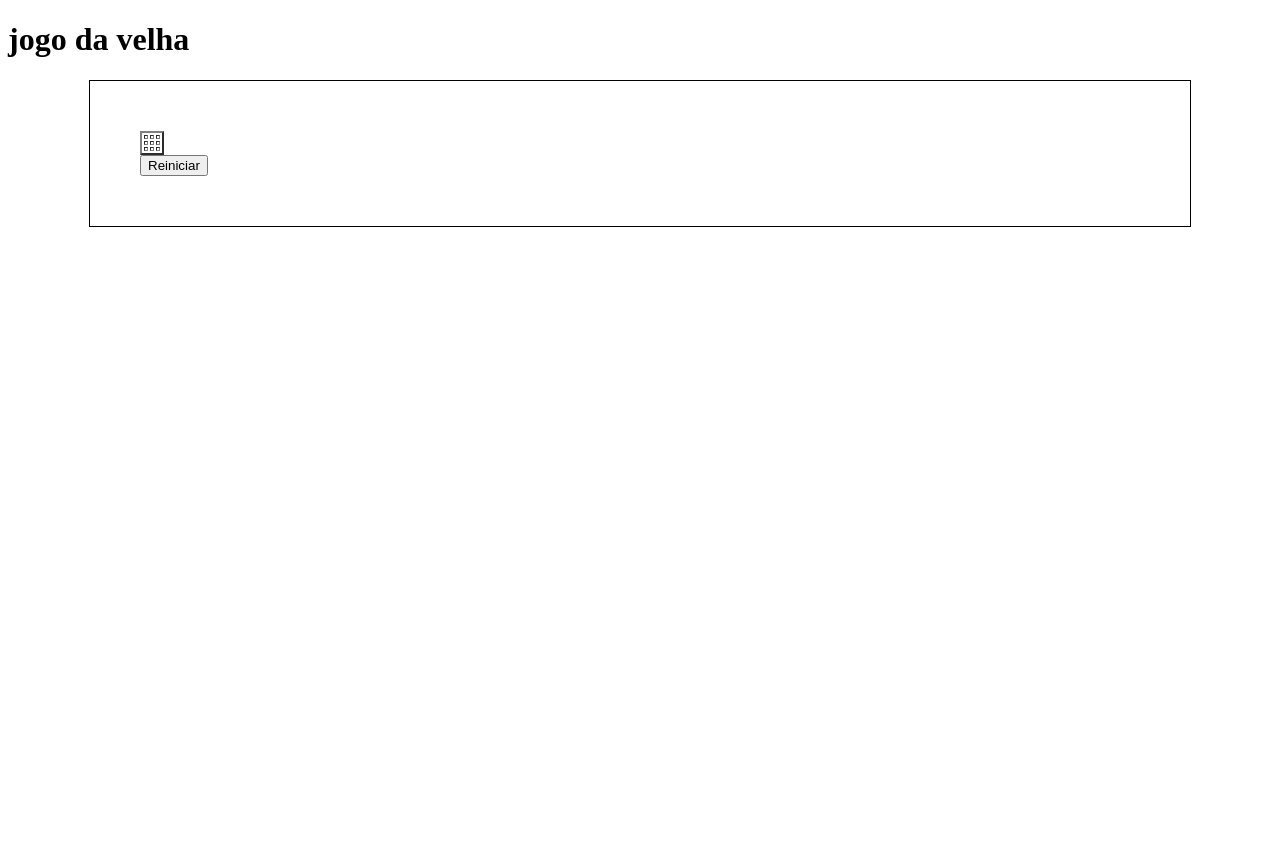
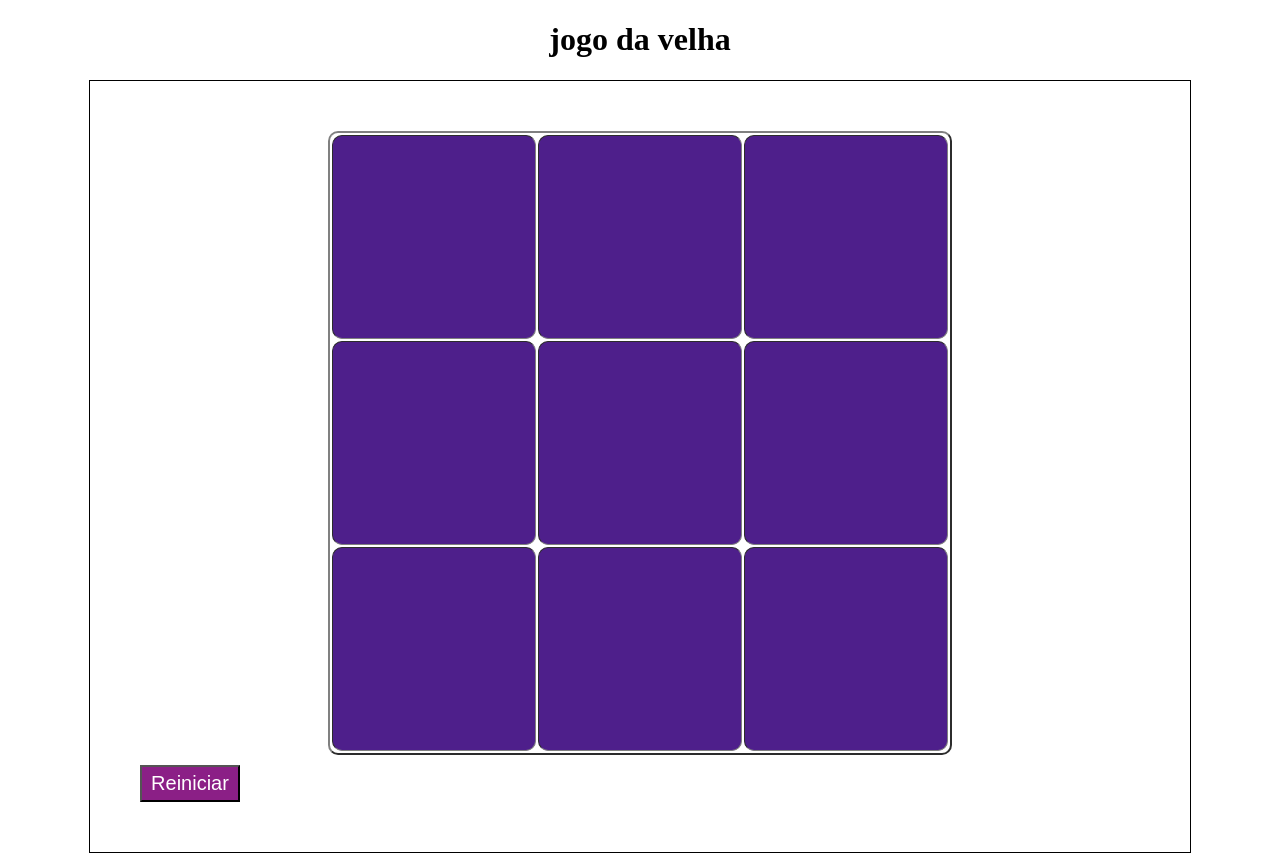
Before and after one commit to Analauraluiz/jogo-da-velha-05-08, a plain HTML site: page index.html in a window 1280 px wide. Before the commit the page ends 800 px from the top, so only its background shows below. Drawn offline with Linux system fonts and the light colour scheme.

Commit message:
Add files via upload

```diff
--- a/index.html
+++ b/index.html
@@ -5,6 +5,7 @@
     <meta name="viewport" content="width=device-width, initial-scale=1.0">
     <title>jogo da velha ana laura</title>
     <link rel="stylesheet" href="style.css">
+    <script src="velha.js"></script>
 </head>
 <body>
 <h1 class="titulo"> jogo da velha</h1>
--- a/style.css
+++ b/style.css
@@ -6,3 +6,27 @@
     padding: 50px;
     background-color: rgb(0, 0, 0,);
 }
+.quadrado{
+    width: 200px;
+    height: 200px;
+    font-size: 100px;
+    text-align: center;
+    background-color: rgb(78, 31, 139);
+    color: black;
+    border-radius: 10px;
+}
+.jogo{
+   margin: 0 auto;
+   border-radius: 10px;
+}
+.titulo{
+    text-align: center;
+}
+.botao{
+    background-color: rgb(139, 31, 134);
+    color: white;
+    margin-top: 10px;
+    padding: 5px;
+    width: 100px;
+    font-size: 20px;
+}
--- a/velha.js
+++ b/velha.js
@@ -0,0 +1,17 @@
+var jogador = "x";
+
+function jogar(celula){
+    if(celula.innerHTML == ""){
+        celula.innerHTML = jogador;
+
+        if(jogador == "x"){
+            jogador = "o";
+        } else{
+            jogador = "x"
+        }
+    }
+
+}
+function reiniciar(){
+    window.location.reload();
+}
```
